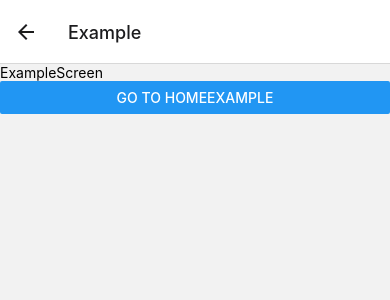
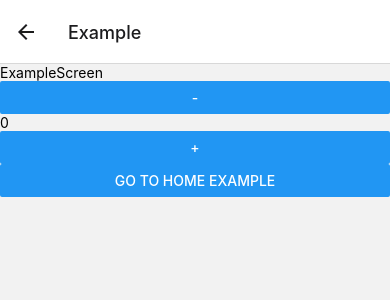
Before and after one commit to martinezedgar/react-native-boilerplate-app, a React Native app: screen /Example in a window 390 px wide. Shown: the top 300 px of the page. Built offline with nearby package versions, Linux system fonts and the light colour scheme.

Commit message:
Add basic RTK configuration

```diff
--- a/App.tsx
+++ b/App.tsx
@@ -1,15 +1,20 @@
 import React from 'react';
 
 import 'react-native-gesture-handler';
+import { Provider } from 'react-redux';
 import { NavigationContainer } from '@react-navigation/native';
+
+import store from './src/store/config'
 import ExampleStackNavigator from './src/navigation/ExampleStackNavigator';
 
 
 function App(): JSX.Element {
   return (
-    <NavigationContainer>
-      <ExampleStackNavigator />
-    </NavigationContainer>
+    <Provider store={store}>
+      <NavigationContainer>
+        <ExampleStackNavigator />
+      </NavigationContainer>
+    </Provider>
   )
 }
 
--- a/package.json
+++ b/package.json
@@ -13,12 +13,15 @@
     "@react-native-masked-view/masked-view": "^0.2.9",
     "@react-navigation/native": "^6.1.7",
     "@react-navigation/stack": "^6.3.18",
+    "@reduxjs/toolkit": "^1.9.7",
+    "@types/react-redux": "^7.1.27",
     "nativewind": "^2.0.11",
     "react": "18.2.0",
     "react-native": "0.72.5",
     "react-native-gesture-handler": "^2.13.1",
     "react-native-safe-area-context": "^4.7.2",
-    "react-native-screens": "^3.25.0"
+    "react-native-screens": "^3.25.0",
+    "react-redux": "^8.1.3"
   },
   "devDependencies": {
     "@babel/core": "^7.20.0",
--- a/src/screens/ExampleScreen.tsx
+++ b/src/screens/ExampleScreen.tsx
@@ -1,18 +1,33 @@
-import { SafeAreaView, Text, Button } from 'react-native'
-import React from 'react'
+import React, { useState } from 'react'
+import { SafeAreaView, View, Text, Button } from 'react-native'
 
 import { StackScreenProps } from '@react-navigation/stack'
 
+import { useAppSelector, useAppDispatch } from '../store/hooks'
+import { decrement, increment } from '../store/slices/exampleCounter'
 import { ExampleStackParamList } from '../navigation/types'
 
 type NavigationProps = StackScreenProps<ExampleStackParamList, 'Example'>
 
 const ExampleScreen = ({ navigation }: NavigationProps): JSX.Element => {
+  const count = useAppSelector( state => state.exampleCounter.value)
+  const dispatch = useAppDispatch()
   return (
     <SafeAreaView className="flex-1 justify-center items-center">
-      <Text className="text-red-500">ExampleScreen</Text>
+      <Text className="text-red-500 font-bold">ExampleScreen</Text>
+      <View className='flex flex-row justify-between items-center'>
+        <Button
+          title="-"
+          onPress={() => dispatch(decrement())}
+        />
+        <Text>{count}</Text>
+        <Button
+          title="+"
+          onPress={() => dispatch(increment())}
+        />
+      </View>
       <Button
-        title="Go to HomeExample"
+        title="Go to Home Example"
         onPress={() => navigation.navigate("HomeExample")}
       />
     </SafeAreaView>
--- /dev/null
+++ b/src/store/config.ts
@@ -0,0 +1,15 @@
+import { configureStore } from '@reduxjs/toolkit'
+import { exampleCounterSlice } from './slices/exampleCounter'
+
+export const store = configureStore({
+  reducer: {
+    exampleCounter: exampleCounterSlice.reducer
+  },
+})
+
+
+export type RootState = ReturnType<typeof store.getState>
+
+export type AppDispatch = typeof store.dispatch
+
+export default store
--- /dev/null
+++ b/src/store/hooks.ts
@@ -0,0 +1,7 @@
+import { useDispatch, useSelector } from 'react-redux'
+import type { TypedUseSelectorHook } from 'react-redux'
+import type { RootState, AppDispatch } from './config'
+
+// Use throughout your app instead of plain `useDispatch` and `useSelector`
+export const useAppDispatch: () => AppDispatch = useDispatch
+export const useAppSelector: TypedUseSelectorHook<RootState> = useSelector
--- /dev/null
+++ b/src/store/slices/exampleCounter.ts
@@ -0,0 +1,33 @@
+import { createSlice } from '@reduxjs/toolkit'
+import type { PayloadAction } from '@reduxjs/toolkit'
+import type { RootState } from '../config'
+
+interface ExampleCounterState {
+  value: number
+}
+
+const initialState: ExampleCounterState = {
+  value: 0,
+}
+
+export const exampleCounterSlice = createSlice({
+  name: 'exampleCounter',
+  initialState,
+  reducers: {
+    increment: (state) => {
+      state.value += 1
+    },
+    decrement: (state) => {
+      state.value -= 1
+    },
+    incrementByAmount: (state, action: PayloadAction<number>) => {
+      state.value += action.payload
+    },
+  },
+})
+
+export const { increment, decrement, incrementByAmount } = exampleCounterSlice.actions
+
+export const selectCount = (state: RootState) => state.exampleCounter.value
+
+export default exampleCounterSlice.reducer
```
Also changed, not shown: utils/test-utils.js (+6 -3 lines), 2 other files (tests, documents, lock files or other folders).
